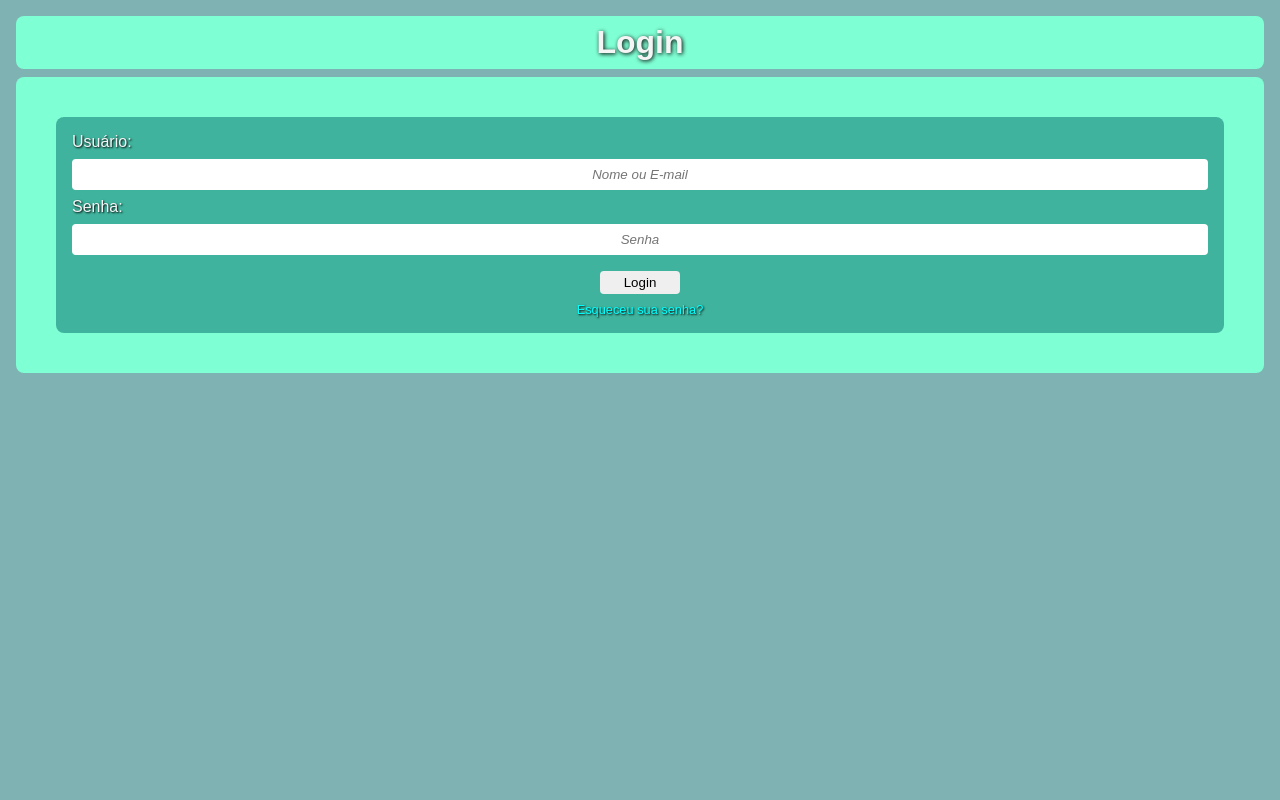
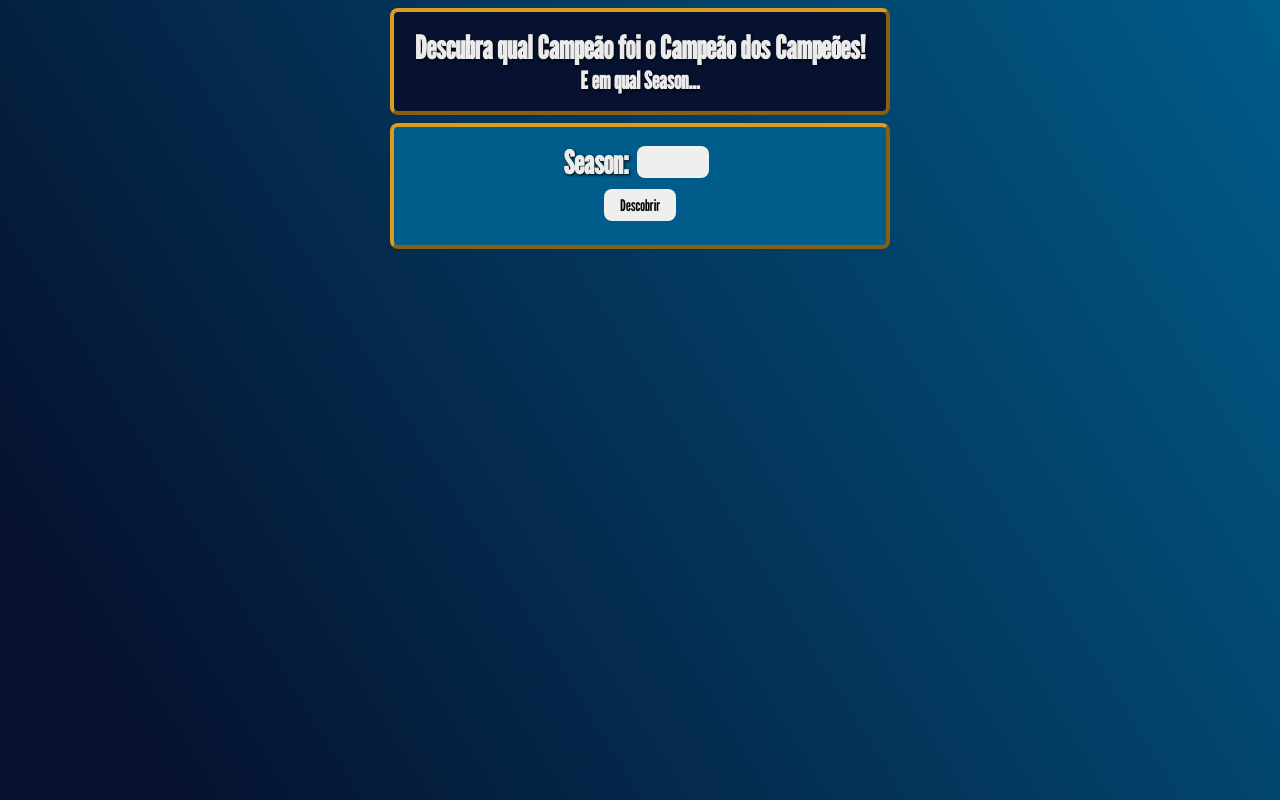
Before and after one commit to mtpTrindade/Guanabas, a plain HTML site: page javascript/modulo d/index.html in a window 1280 px wide. Drawn offline with nearby package versions, Linux system fonts and the light colour scheme.

Commit message:
Exercício Módulo D - Parte II
Defini um tema para o exercício e já montei o HTML/CSS base, agora só falta codar o JS (tô tendo dificuldade com o switch)...

```diff
--- a/javascript/modulo d/index.html
+++ b/javascript/modulo d/index.html
@@ -3,7 +3,7 @@
 <head>
     <meta charset="UTF-8">
     <meta name="viewport" content="width=device-width, initial-scale=1.0">
-    <title>Aula 01</title>
+    <title>Campeão²</title>
 
     <script src="scripts.js"></script>
 
@@ -11,22 +11,32 @@
 </head>
 <body>
     <header>
-        <h1>Login</h1>
+        <h1>Descubra qual Campeão foi o Campeão dos Campeões!</h1>
+        <h2>E em qual Season...</h2>
     </header>
     <main>
-        <div id="loginBox">
-            <div id="userData">
-                <p>Usuário:</p>
-                <input id="loginData" type="text" placeholder="Nome ou E-mail">
-                <p>Senha:</p>
-                <input id="loginData" type="password" placeholder="Senha" name="senha" id="idSenha">
-            </div>
+        <div id="select">
+            <h1>Season:</h1>
+            <select name="Season" id="season">
+                <option value="null"></option>
+                <option value="0">Beta</option>
+                <option value="1">Season 1</option>
+                <option value="2">Season 2</option>
+                <option value="3">Season 3</option>
+                <option value="4">Season 4</option>
+                <option value="5">Season 5</option>
+                <option value="6">Season 6</option>
+                <option value="7">Season 7</option>
+                <option value="8">Season 8</option>
+                <option value="9">Season 9</option>
+                <option value="10">Season 10</option>
+                <option value="11">Season 11</option>
+                <option value="12">Season 12</option>
+                <option value="13">Season 13</option>
+            </select>
+        </div>
+            <input id="button" type="button" value="Descobrir" onclick="Champion()">
 
-           <div id="dataCommit">
-                <input id="loginButton" type="button" value="Login">
-                <a href="#">Esqueceu sua senha?</a>
-           </div>
-        </div>
     </main>
 </body>
 </html>
--- a/javascript/modulo d/scripts.js
+++ b/javascript/modulo d/scripts.js
@@ -0,0 +1,17 @@
+function Champion(){
+    var option = document.querySelector("option")
+    var season = option.value
+
+    switch (season) {
+        case '0':
+            window.alert('Beta')
+            break
+
+        case '1':
+            window.alert('Season 1')
+            break
+
+        default:
+            window.alert('Selecione uma Season para descobrir qual foi o Campeão em destaque dela...')
+    }
+}
--- a/javascript/modulo d/style.css
+++ b/javascript/modulo d/style.css
@@ -1,95 +1,125 @@
 @charset "UTF-8";
+@import url('https://fonts.googleapis.com/css2?family=League+Gothic&family=Roboto:ital,wght@0,100;0,300;0,400;0,500;0,700;0,900;1,100;1,300;1,400;1,500;1,700;1,900&display=swap');
+
 
 *{
     margin: 0px;
     padding: 0px;
     box-sizing: border-box;
-    font-family: Arial, Helvetica, sans-serif;
+    font-family:'League Gothic', Arial, Helvetica, sans-serif;
 }
 
 :root{
-    --background: rgba(0, 105, 105, 0.5)
+    --background-dark: rgb(06, 18, 47);
+    --background-ligth: rgb(0, 92, 138);
+
+    --white: rgb(235, 235, 235);
+    --golden-details: rgb(219, 156, 31);
+
+    --text-shadow: 1px 1px 3px black;
 }
 
 body{
-    padding: 8px;
+    height: 100vh;
 
-    background-color: var(--background);
+    display: flex;
+    flex-direction: column;
+    align-items: center;
+
+    background-color: var(--white);
+    background-image: linear-gradient(45rad, var(--background-dark)10%, var(--background-ligth));
 }
 
 header{
+    width: 500px;
+
+    padding: 16px;
     margin: 8px;
-    padding: 8px;
 
-    background-color: aquamarine;
+    color: var(--white);
+    text-shadow: var(--text-shadow);
+    text-align: center;
+
+    background-color: var(--background-dark);
     border-radius: 8px;
-
-    color: whitesmoke;
-    text-shadow: 1px 1px 4px black;
-    text-align: center;
+    border: 4px outset var(--golden-details);
 }
 
 main{
-    margin: 8px;
-    padding: 8px;
+    width: 500px;
 
-    background-color: aquamarine;
-    border-radius: 8px;
-
-    color: whitesmoke;
-    text-shadow: 1px 1px 2px black;
-    text-align: center;
-}
-
-#loginBox{
-    margin: 32px;
     padding: 16px;
 
     display: flex;
     flex-direction: column;
     align-items: center;
 
-    background-color: var(--background);
+    color: var(--white);
+    text-shadow: var(--text-shadow);
+
+    background-color: var(--background-ligth);
     border-radius: 8px;
-
-    text-align: left;
+    border: 4px outset var(--golden-details);
 }
 
-#userData{
-    width: 100%;
-}
-
-#dataCommit{
+div#select{
     display: flex;
-    flex-direction: column;
     align-items: center;
 }
 
-a{
-    font-size: 0.8em;
-    text-decoration: none;
-    color: aqua;
+select#season{
+    appearance: none;
+    height: 32px;
+    width: 72px;
+
+    margin: 0px 8px;
+
+    font-size: 1em;
+    text-align: center;
+
+    border-radius: 8px;
+    border: none;
 }
 
-input#loginData{
-    width: 100%;
-    margin: 8px 0px;
-    padding: 8px;
-
-    border-radius: 4px;
-    border: none;
-
-    text-align: center;
-    font-style: italic;
+select#season:hover{
+    background-color: var(--golden-details);
+    transition-duration: 0.3s;
 }
 
-input#loginButton{
-    width: 80px;
-    margin: 8px 0px;
-    padding: 4px 8px;
+select#season:focus{
+    outline: none;
 
-    border-radius: 4px;
+    background-color: var(--golden-details);
+    transition-duration: 0.3s;
+}
+
+input#button{
+    height: 32px;
+    width: 72px;
+
+    margin: 8px;
+
+    font-size: 1em;
+    text-align: center;
+
+    border-radius: 8px;
     border: none;
+}
 
-    text-align: center;
+input#button:hover{
+    outline: none;
+
+    background-color: var(--golden-details);
+    box-shadow: 1px 1px 3px black;
+
+    transition-duration: 0.3s;
 }
+
+
+input#button:active{
+    outline: none;
+
+    box-shadow: inset 1px 1px 3px black;
+
+    transition-duration: 0.1s;
+}
```
